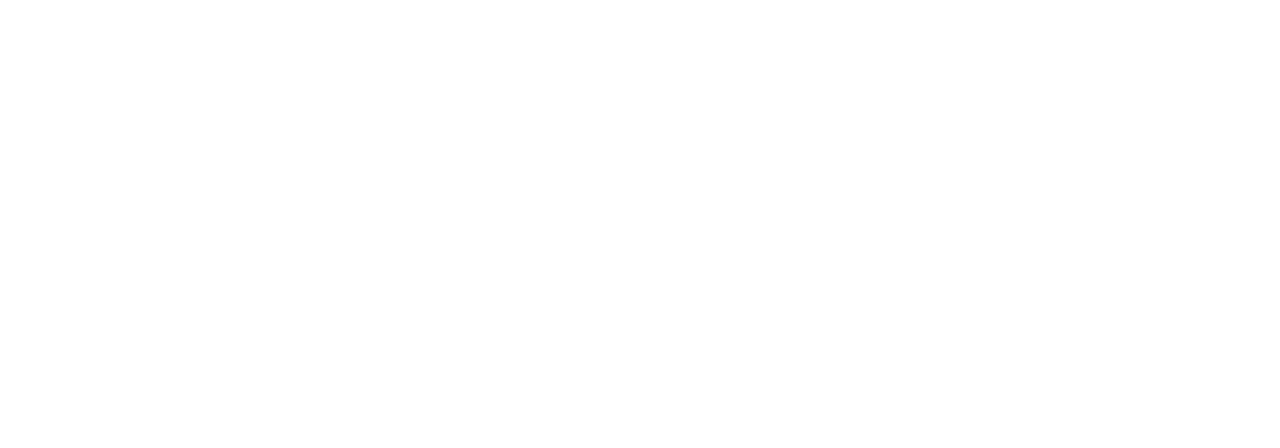
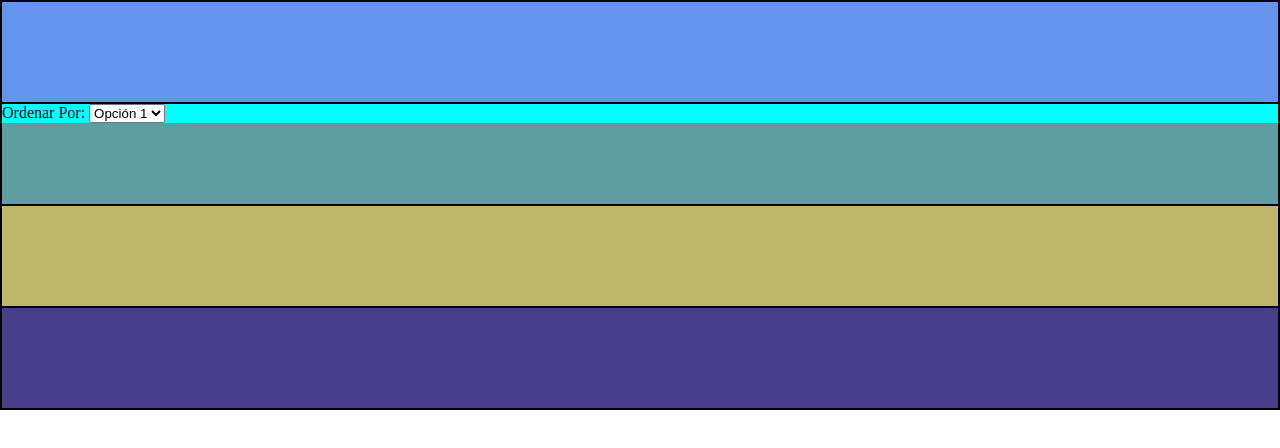
Before and after one commit to kyubi1981/AppElectricCarStore, a plain HTML site: page index.html in a window 1280 px wide. Drawn offline with Linux system fonts and the light colour scheme.

Commit message:
inicio maquetado - al 5%

```diff
--- a/assets/css/style.css
+++ b/assets/css/style.css
@@ -2,3 +2,42 @@
     margin: 0px;
     padding: 0px;
 }
+
+body{
+    background-color: #fff;
+}
+
+.wrap-main{
+    display: grid;
+    flex-direction: column;
+    border: 1px solid black;
+}
+
+.aside{
+    border: 1px solid black;
+    background-color: cornflowerblue;
+    height: 100px;
+}
+
+.header{
+    border:1px solid black;
+    background-color: cadetblue;
+    height: 100px;
+}
+
+.orderby{
+    width: 100%;
+    background-color: aqua;
+}
+
+.main{
+    border: 1px solid black;
+    background-color: darkkhaki;
+    height: 100px;
+}
+
+.footer{
+    border:1px solid black;
+    background-color: darkslateblue;
+    height: 100px;
+}
--- a/index.html
+++ b/index.html
@@ -3,9 +3,40 @@
 <head>
     <meta charset="UTF-8">
     <meta name="viewport" content="width=device-width, initial-scale=1.0">
-    <title>Document</title>
+
+    <link rel="stylesheet" href="./assets/css/style.css">
+    <title>Electric Cars Store</title>
 </head>
 <body>
 
+    <div class="wrap-main">
+
+        <div class="aside">
+
+        </div>
+
+        <div class="header">
+
+            <div class="orderby">
+                <label for="mi_selector">Ordenar Por:</label>
+                    <select id="mi_selector" name="mi_selector">
+                        <option value="opcion1">Opción 1</option>
+                        <option value="opcion2">Opción 2</option>
+                        <option value="opcion3">Opción 3</option>
+                    </select>
+            </div>
+
+        </div>
+
+        <div class="main">
+
+        </div>
+
+        <div class="footer">
+
+        </div>
+
+    </div>
+
 </body>
 </html>
```
